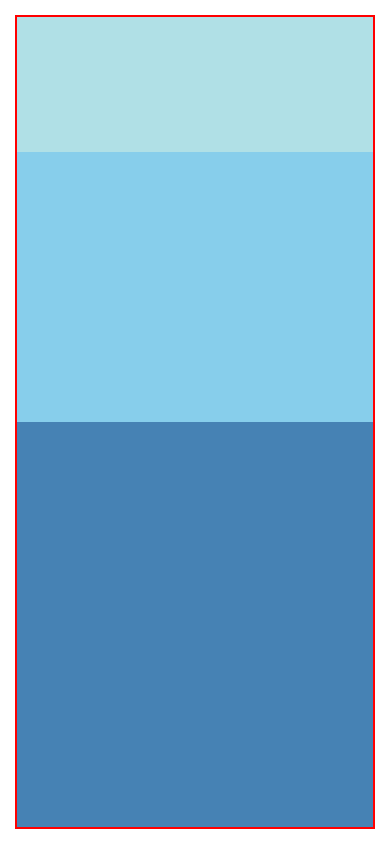
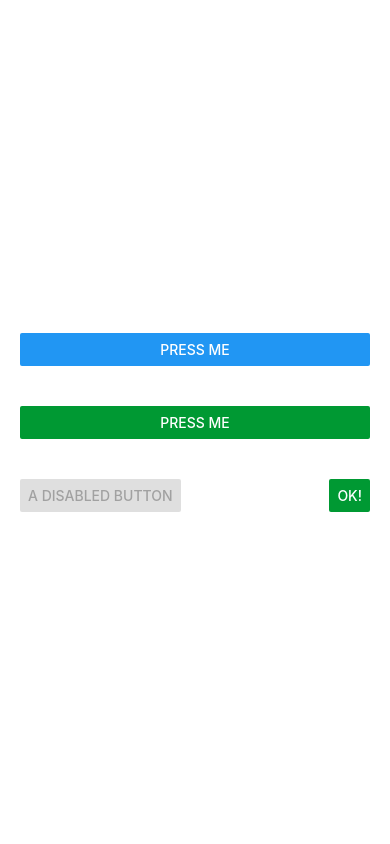
Before and after one commit to HimanshuTakshak2000/react-native-learn-from-tutorial_point, a React Native app: screen / in a window 390 px wide. Built offline with nearby package versions, Linux system fonts and the light colour scheme.

Commit message:
React Native Button from tutorial point

```diff
--- a/App.tsx
+++ b/App.tsx
@@ -1,67 +1,65 @@
+
 // Example - 1
-// // Fixed Dimensions - Using fixed height and fixed width in style is the simplest way to set the dimension of the component. The dimensions of React Native component are unit-less and they represent density-independent pixels.Setting the dimension of component with fixed size is common and exactly the same size, regardless of screen dimensions.
-
-// import React, { Component } from 'react';
-// import { StyleSheet, View } from 'react-native';
-
-// export default class HeightWidth extends Component {
-//     render() {
-//         return (
-//             <View style={{margin:10, backgroundColor:'white'}}>
-//                 <View style={styles.powderblue} />
-//                 <View style={styles.skyblue} />
-//                 <View style={styles.steelblue} />
-//             </View>
-//         );
-//     }
-// }
-// const styles = StyleSheet.create({
-//     powderblue:{
-//         width: 100, height: 100, backgroundColor: 'powderblue'
-//     },
-//     skyblue:{
-//         width: 200, height: 200, backgroundColor: 'skyblue'
-//     },
-//     steelblue:{
-//         height: 300, backgroundColor: 'steelblue'
-//     },
-// })
-
-
-// Example - 2
-// Flex Dimensions - The flex property styles the component to expand and shrink it dynamically according to available space. Setting flex: 1 will fill all the available space to the component and shared evenly among the other components of same as the parent. Higher the flex value, occupy component higher ratio of space compared to its siblings.
+// Button - React Native Button is a basic component that works by clicking on it. It imports the Button class of react-native.
 
 import React, { Component } from 'react';
-import { StyleSheet, View } from 'react-native';
+import { Alert, Button, StyleSheet, View } from 'react-native';
 
-export default class HeightWidth extends Component {
+export default class ButtonBasics extends Component {
+    onPressButton() {
+        Alert.alert('You clicked the button!')
+    }
+
     render() {
         return (
             <View style={styles.container}>
-                <View style={styles.powderblue} />
-                <View style={styles.skyblue} />
-                <View style={styles.steelblue} />
+
+                <View style={styles.buttonContainer}>
+                    <Button
+                        onPress={this.onPressButton}
+                        title="Press Me"
+                    />
+                </View>
+
+                <View style={styles.buttonContainer}>
+                    <Button
+                        onPress={this.onPressButton}
+                        title="Press Me"
+                        color="#009933"
+                    />
+                </View>
+
+                <View style={styles.multiButtonContainer}>
+                    <Button
+                        onPress={this.onPressButton}
+                        title="A disabled button"
+                        disabled={true}
+                    />
+                    <Button
+                        onPress={this.onPressButton}
+                        title="OK!"
+                        color="#009933"
+                    />
+                </View>
             </View>
         );
     }
 }
+
 const styles = StyleSheet.create({
-    container:{
-      flex:1,
-      margin:15,
-      borderColor:'red',
-      borderWidth:2,
+
+    container: {
+        flex: 1,
+        justifyContent: 'center',
     },
-    powderblue:{
-        flex:1,
-        backgroundColor: 'powderblue',
+
+    buttonContainer: {
+        margin: 20
     },
-    skyblue:{
-        flex:2,
-        backgroundColor: 'skyblue',
-    },
-    steelblue:{
-        flex:3,
-        backgroundColor: 'steelblue',
-    },
+
+    multiButtonContainer: {
+        margin: 20,
+        flexDirection: 'row',
+        justifyContent: 'space-between'
+    }
 })
```
